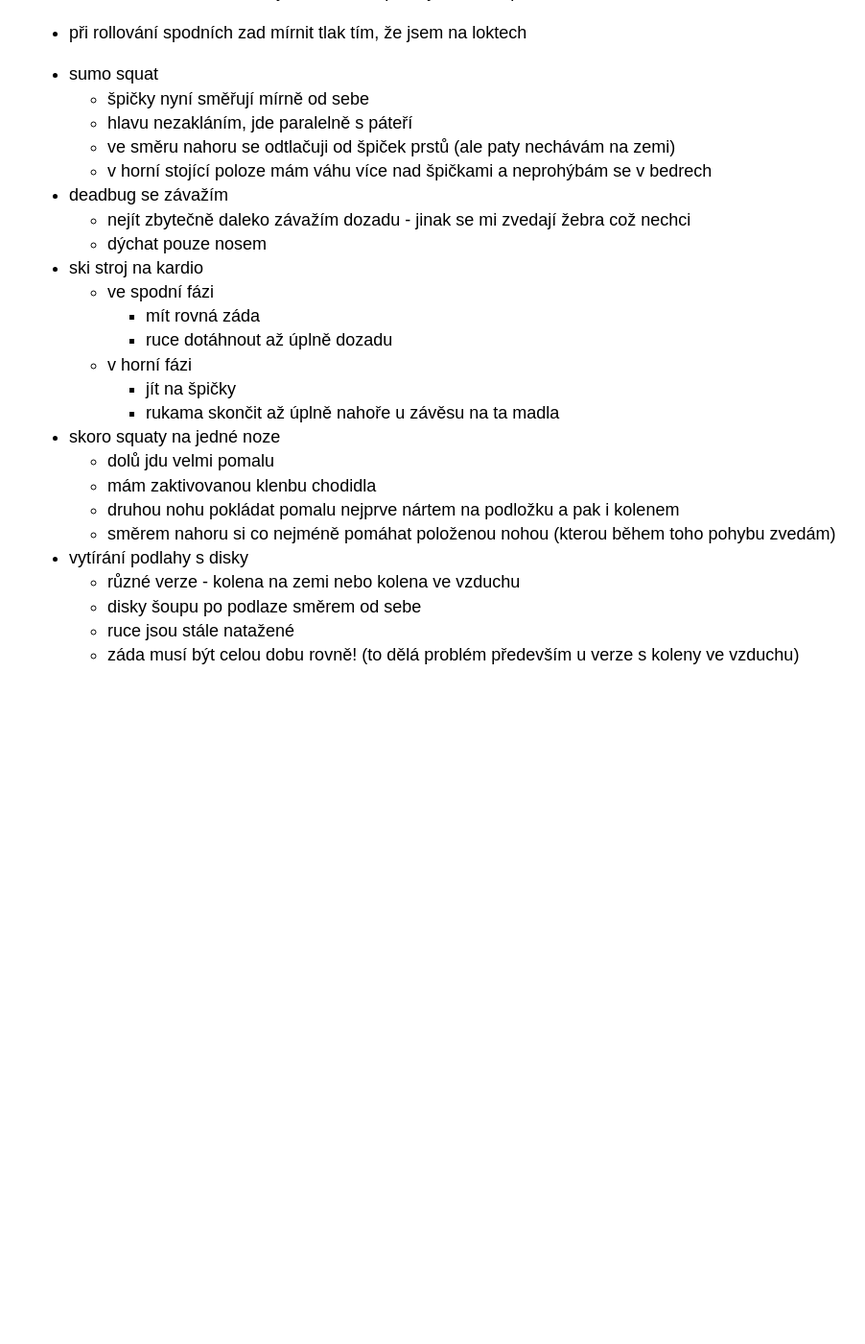
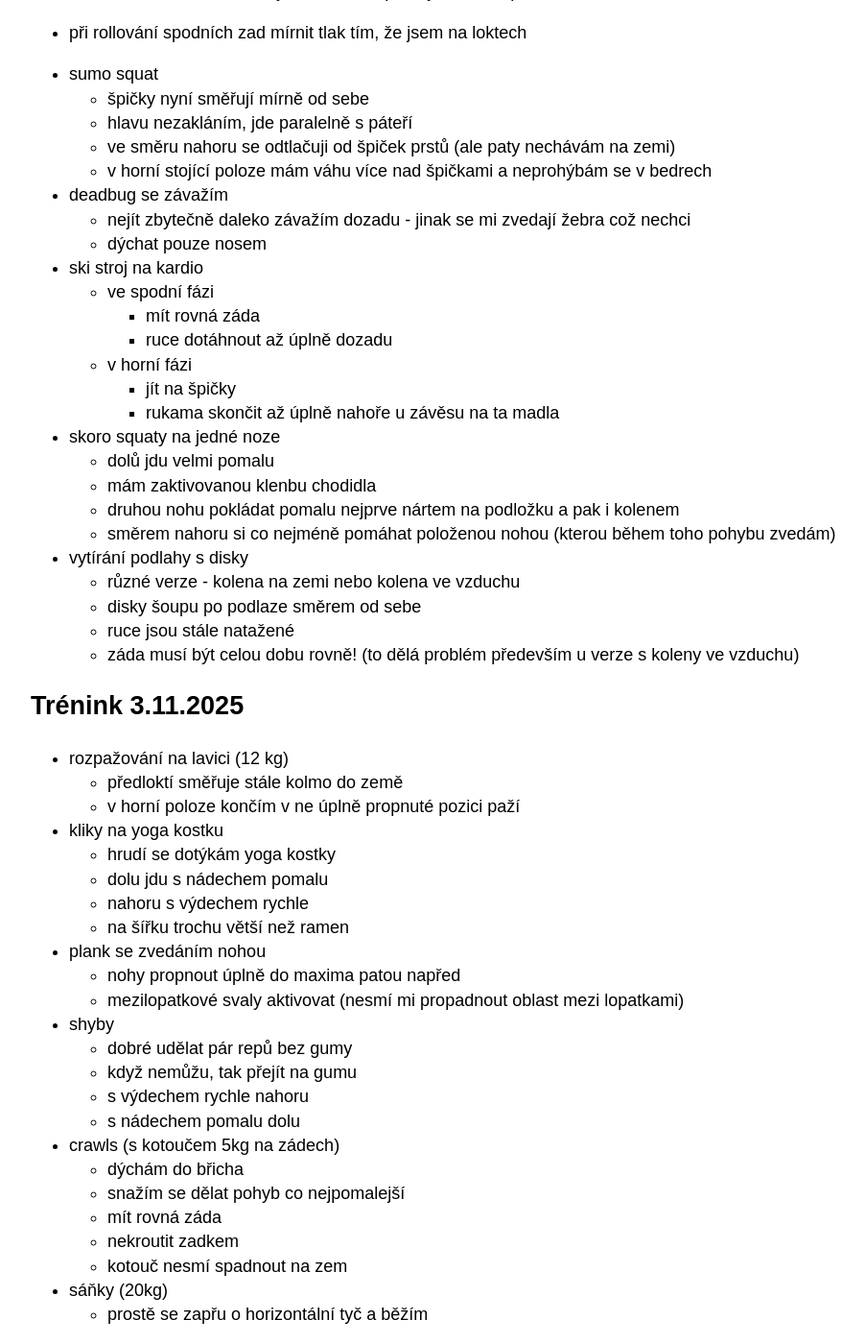
Before and after one commit to hartmaj2/hartmaj2.github.io, a Jekyll site: the page built from sections/sports/fitness.md, in a window 1280 px wide and 1400 px high, scrolled down 2191 px. Shown: the whole window at 96% size, without its empty margins (158-1060 px from the left). Built offline with Jekyll 4.4.1, drawn with Linux system fonts in a browser that asks for light colours; before the commit the page ends 2904 px from its top, so only the background shows below that.

Commit message:
Update fitness

```diff
--- a/sections/sports/fitness.md
+++ b/sections/sports/fitness.md
@@ -135,3 +135,35 @@ permalink: /sports/fitness
   - disky šoupu po podlaze směrem od sebe
   - ruce jsou stále natažené
   - záda musí být celou dobu rovně! (to dělá problém především u verze s koleny ve vzduchu)
+
+## Trénink 3.11.2025
+
+- rozpažování na lavici (12 kg)
+  - předloktí směřuje stále kolmo do země
+  - v horní poloze končím v ne úplně propnuté pozici paží
+
+- kliky na yoga kostku
+  - hrudí se dotýkám yoga kostky
+  - dolu jdu s nádechem pomalu
+  - nahoru s výdechem rychle
+  - na šířku trochu větší než ramen
+
+- plank se zvedáním nohou
+  - nohy propnout úplně do maxima patou napřed
+  - mezilopatkové svaly aktivovat (nesmí mi propadnout oblast mezi lopatkami)
+
+- shyby
+  - dobré udělat pár repů bez gumy
+  - když nemůžu, tak přejít na gumu
+  - s výdechem rychle nahoru
+  - s nádechem pomalu dolu
+
+- crawls (s kotoučem 5kg na zádech)
+  - dýchám do břicha
+  - snažím se dělat pohyb co nejpomalejší
+  - mít rovná záda
+  - nekroutit zadkem
+  - kotouč nesmí spadnout na zem
+
+- sáňky (20kg)
+  - prostě se zapřu o horizontální tyč a běžím
```
